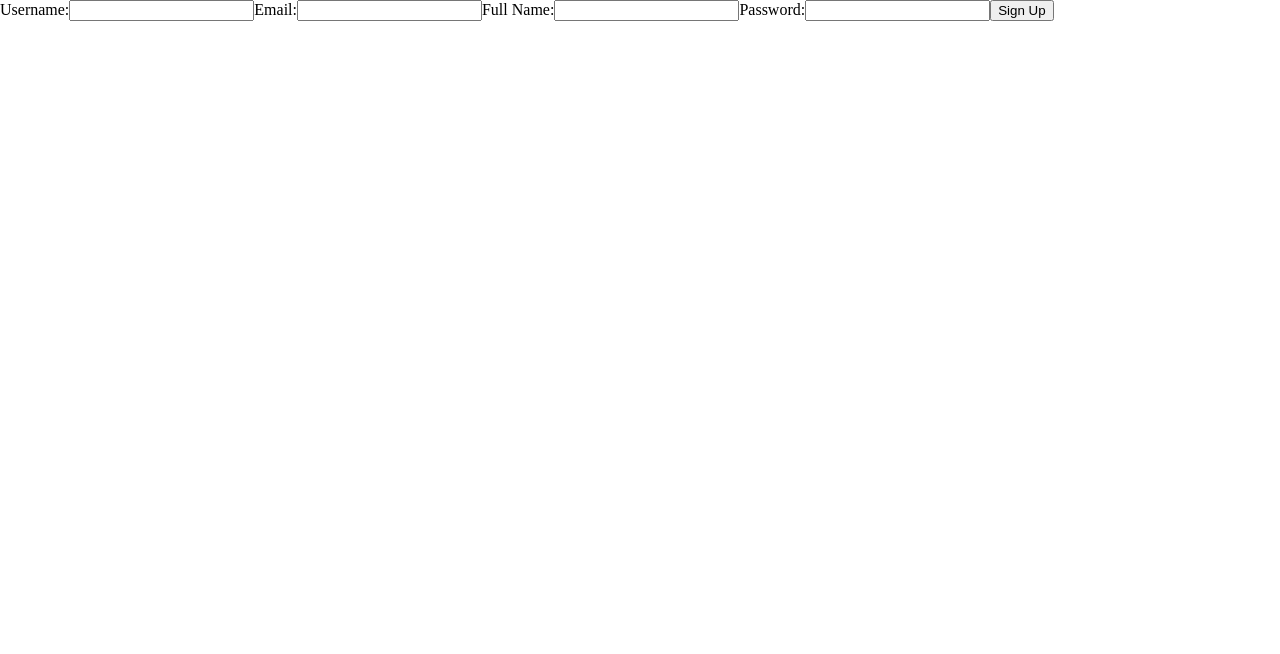
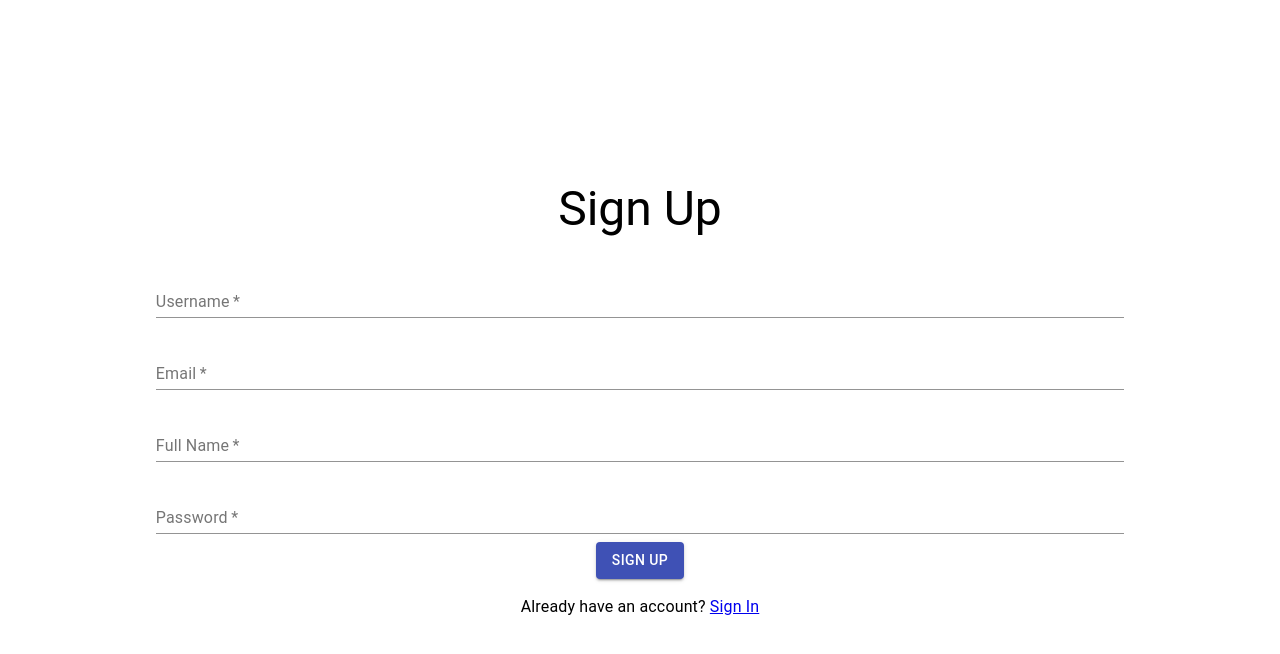
Before and after one commit to fanimator12/passmaster, a React (Vite) app in the folder frontend/: page /sign-up in a window 1280 px wide. Shown: the top 654 px of the page. Built offline with nearby package versions, Linux system fonts and the light colour scheme.

Commit message:
sign-in & sign-up pages

```diff
--- a/frontend/package.json
+++ b/frontend/package.json
@@ -13,6 +13,7 @@
     "@emotion/react": "^11.11.1",
     "@emotion/styled": "^11.11.0",
     "@mui/icons-material": "^5.11.16",
+    "@mui/lab": "^5.0.0-alpha.134",
     "@mui/material": "^5.13.5",
     "@mui/styled-engine-sc": "^5.12.0",
     "@react-three/drei": "^9.76.0",
@@ -24,8 +25,8 @@
     "react-parallax": "^3.5.1",
     "react-router": "^6.12.1",
     "react-router-dom": "^6.12.1",
+    "sort-by": "^1.2.0",
     "styled-components": "^5.3.11",
-    "sort-by": "^1.2.0",
     "three": "^0.153.0"
   },
   "devDependencies": {
--- a/frontend/src/router/router.tsx
+++ b/frontend/src/router/router.tsx
@@ -1,10 +1,9 @@
-import { lazy } from "react";
 import { BrowserRouter, Route, Routes } from "react-router-dom";
 import Home from "../screens/Home";
 import TwoFactorAuth from "../screens/TwoFactorAuth";
-const Dashboard = lazy(() => import("../screens/Dashboard"));
-const SignUp = lazy(() => import("../screens/SignUp"));
-const SignIn = lazy(() => import("../screens/SignIn"));
+import Dashboard from "../screens/Dashboard";
+import SignUp from "../screens/SignUp";
+import SignIn from "../screens/SignIn";
 
 export const MainRouter = () => {
   return (
--- a/frontend/src/screens/SignIn.tsx
+++ b/frontend/src/screens/SignIn.tsx
@@ -1,5 +1,13 @@
 import React, { useState } from "react";
-import { useNavigate } from "react-router-dom";
+import { useNavigate, Link } from "react-router-dom";
+import {
+  Container,
+  Typography,
+  TextField,
+  Button,
+  CircularProgress,
+} from "@material-ui/core";
+import Alert from "@mui/material/Alert";
 
 const SignIn = () => {
   const [username, setUsername] = useState("");
@@ -15,7 +23,7 @@ const SignIn = () => {
     try {
       setLoading(true);
 
-      navigate('/auth', { state: { username, password } });
+      navigate("/auth", { state: { username, password } });
     } catch (error) {
       if (error instanceof Error) {
         setError(error.message);
@@ -28,33 +36,56 @@ const SignIn = () => {
   };
 
   return (
-    <div>
-      <h1>Sign In</h1>
-      {error && <p>{error}</p>}
+    <Container
+      style={{
+        position: "absolute",
+        left: 0,
+        right: 0,
+        top: 0,
+        bottom: 0,
+        margin: "auto",
+        display: "flex",
+        justifyContent: "center",
+        textAlign: "center",
+        alignItems: "center",
+      }}
+    >
       <form onSubmit={handleLogin}>
-        <label>
-          Username:
-          <input
-            type="text"
+        <Typography variant="h3" gutterBottom>
+          Sign In
+        </Typography>
+        {error && <Alert severity="error">{error}</Alert>}
+        <TextField
+          label="Username"
           value={username}
-            onChange={(e) => setUsername(e.target.value)}
+          onChange={(e: any) => setUsername(e.target.value)}
           required
+          fullWidth
+          margin="normal"
         />
-        </label>
-        <br />
-        <label>
-          Password:
-          <input
+        <TextField
+          label="Password"
           type="password"
           value={password}
-            onChange={(e) => setPassword(e.target.value)}
+          onChange={(e: any) => setPassword(e.target.value)}
           required
+          fullWidth
+          margin="normal"
         />
-        </label>
-        <br />
-        <input type="submit" value="Sign In" disabled={loading} />
+        <Button
+          variant="contained"
+          color="primary"
+          type="submit"
+          disabled={loading}
+        >
+          Sign In
+        </Button>
+        {loading && <CircularProgress />}
+        <Typography variant="body1" style={{ marginTop: "1em" }}>
+          New here? <Link to="/sign-up">Sign Up</Link>
+        </Typography>
       </form>
-    </div>
+    </Container>
   );
 };
 
--- a/frontend/src/screens/SignUp.tsx
+++ b/frontend/src/screens/SignUp.tsx
@@ -1,15 +1,23 @@
 import { registerUser } from "../api/api_root";
 import { useState } from "react";
 import "../App.css";
-import { useNavigate } from 'react-router-dom';
+import {
+  TextField,
+  Button,
+  Container,
+  Typography,
+  CircularProgress,
+} from "@material-ui/core";
+import Alert from "@mui/material/Alert";
+import { Link, useNavigate } from "react-router-dom";
 
 const SignUp = () => {
-  const [username, setUsername] = useState('');
-  const [email, setEmail] = useState('');
-  const [fullname, setFullname] = useState('');
-  const [password, setPassword] = useState('');
+  const [username, setUsername] = useState("");
+  const [email, setEmail] = useState("");
+  const [fullname, setFullname] = useState("");
+  const [password, setPassword] = useState("");
   const [loading, setLoading] = useState(false);
-  const [error, setError] = useState('');
+  const [error, setError] = useState("");
 
   const navigate = useNavigate();
 
@@ -27,12 +35,12 @@ const SignUp = () => {
       const response = await registerUser(user);
       console.log(response);
 
-      navigate('/sign-in');
+      navigate("/sign-in");
     } catch (error) {
       if (error instanceof Error) {
         setError(error.message);
       } else {
-        setError('Sign Up failed. Please contact for support.');
+        setError("Sign Up failed. Please contact for support.");
       }
     } finally {
       setLoading(false);
@@ -40,49 +48,75 @@ const SignUp = () => {
   };
 
   return (
-    <form onSubmit={handleSubmit}>
-      <label>
-        Username:
-        <input
+    <Container
+      style={{
+        position: "absolute",
+        left: 0,
+        right: 0,
+        top: 0,
+        bottom: 0,
+        margin: "auto",
+        display: "flex",
+        justifyContent: "center",
+        textAlign: "center",
+        alignItems: "center",
+      }}
+    >
+      <form onSubmit={handleSubmit}>
+        <Typography variant="h3" gutterBottom>
+          Sign Up
+        </Typography>
+        {error && <Alert severity="error">{error}</Alert>}
+        <TextField
+          label="Username"
           type="text"
           value={username}
-          onChange={e => setUsername(e.target.value)}
+          onChange={(e) => setUsername(e.target.value)}
+          required
+          fullWidth
+          margin="normal"
         />
-      </label>
-
-      <label>
-        Email:
-        <input
+        <TextField
+          label="Email"
           type="email"
           value={email}
-          onChange={e => setEmail(e.target.value)}
+          onChange={(e) => setEmail(e.target.value)}
+          required
+          fullWidth
+          margin="normal"
         />
-      </label>
-
-      <label>
-        Full Name:
-        <input
+        <TextField
+          label="Full Name"
           type="text"
           value={fullname}
-          onChange={e => setFullname(e.target.value)}
+          onChange={(e) => setFullname(e.target.value)}
+          required
+          fullWidth
+          margin="normal"
         />
-      </label>
-
-      <label>
-        Password:
-        <input
+        <TextField
+          label="Password"
           type="password"
           value={password}
-          onChange={e => setPassword(e.target.value)}
+          onChange={(e) => setPassword(e.target.value)}
+          required
+          fullWidth
+          margin="normal"
         />
-      </label>
-
-      <button type="submit" disabled={loading}>
-        Sign Up
-      </button>
-
-      {error && <div>Error: {error}</div>}
-    </form>
+        <Button
+          variant="contained"
+          color="primary"
+          type="submit"
+          disabled={loading}
+        >
+          Sign Up
+        </Button>
+        {loading && <CircularProgress />}
+        <Typography variant="body1" style={{ marginTop: "1em" }}>
+          Already have an account? <Link to="/sign-in">Sign In</Link>
+        </Typography>
+      </form>
+    </Container>
   );
 };
 
```
Also changed, not shown: 1 other file (tests, documents, lock files or other folders). Lines whose indentation alone changed are shown as unchanged.
